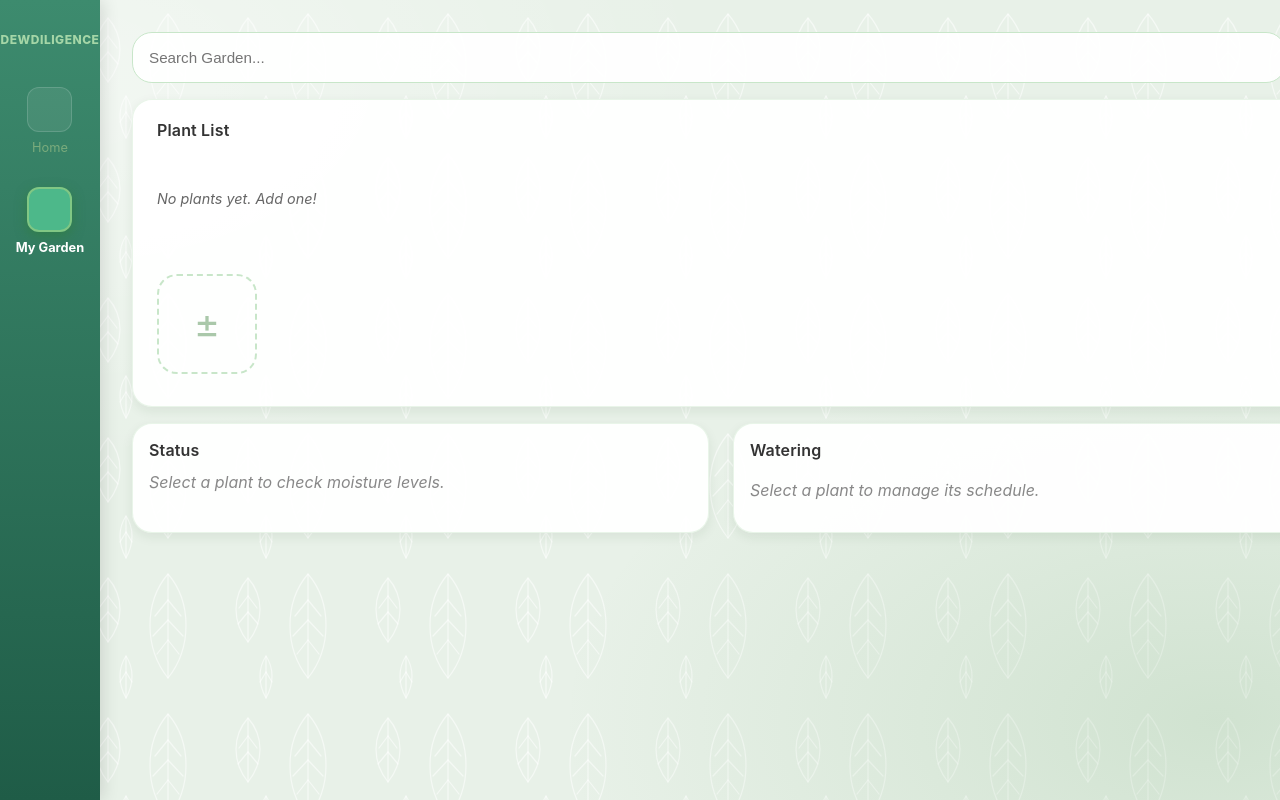
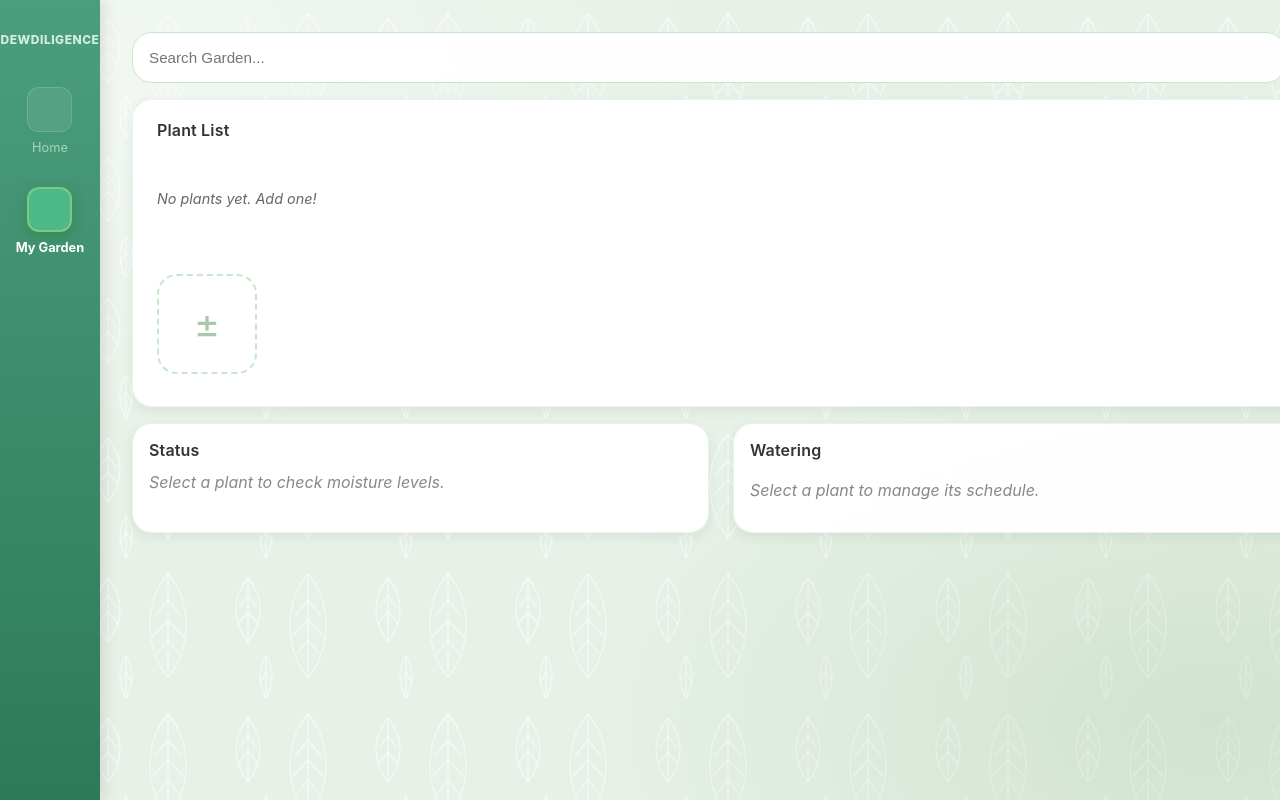
Before and after one commit to AbbagailRice/COSC625Project, a React (Create React App) app: page /garden in a window 1280 px wide. Shown: the top 800 px of the page. Built offline with nearby package versions, Linux system fonts and the light colour scheme.

Commit message:
Update App.css

```diff
--- a/src/components/App.css
+++ b/src/components/App.css
@@ -38,7 +38,7 @@ body {
   flex-direction: column;
   align-items: center;
   padding-top: 2rem;
-  background: linear-gradient(180deg, #3d8b6e 0%, #1f5c47 100%);
+  background: linear-gradient(180deg, #4a9e7e 0%, #2d7a5a 100%);
   border-right: none;
   box-shadow: 3px 0 16px rgba(0,0,0,0.12);
 }
@@ -52,7 +52,7 @@ body {
 .logo-text {
   font-size: 0.75rem;
   font-weight: 800;
-  color: #a5d6a7;
+  color: #d4ede0;
   text-transform: uppercase;
   letter-spacing: 0.5px;
   margin: 0;
@@ -70,7 +70,7 @@ body {
   flex-direction: column;
   align-items: center;
   text-decoration: none;
-  color: #7aab7c;
+  color: #a8d5b8;
   font-size: 0.8rem;
   transition: all 0.3s ease;
 }
```
